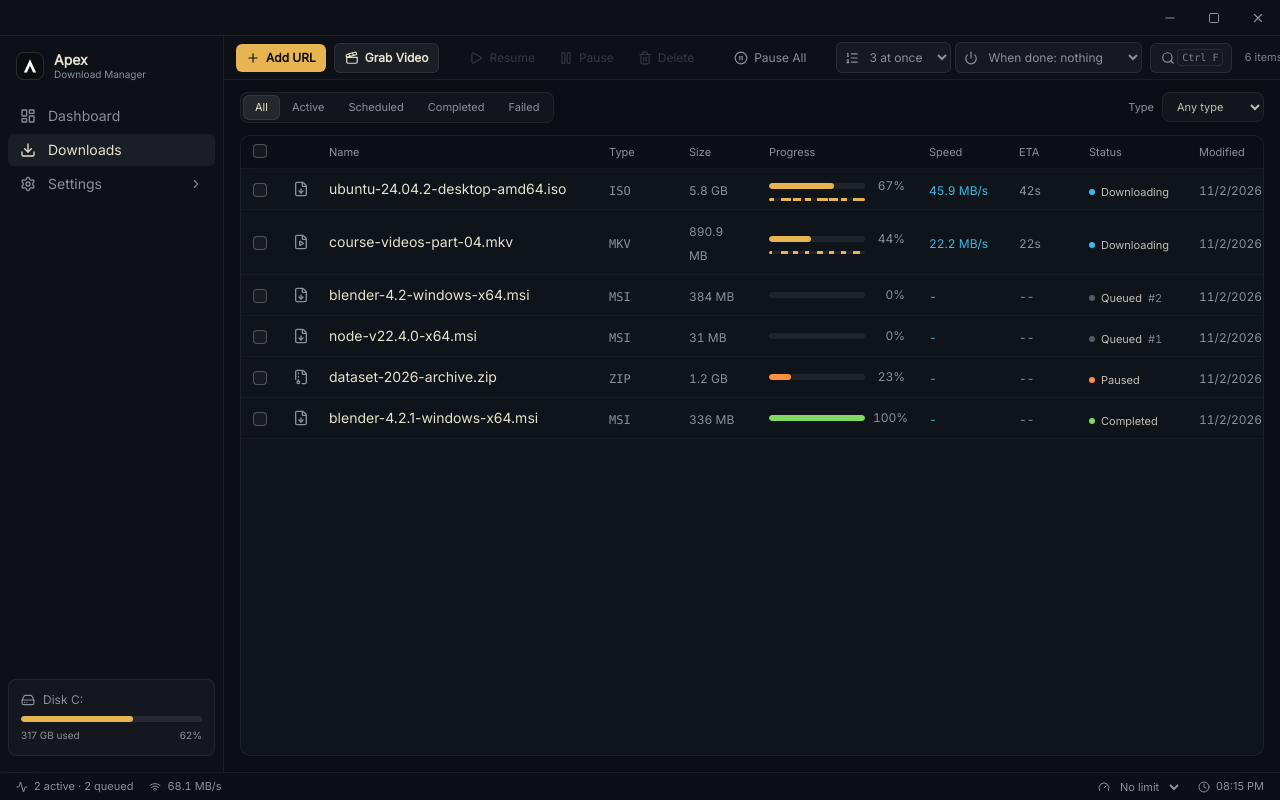
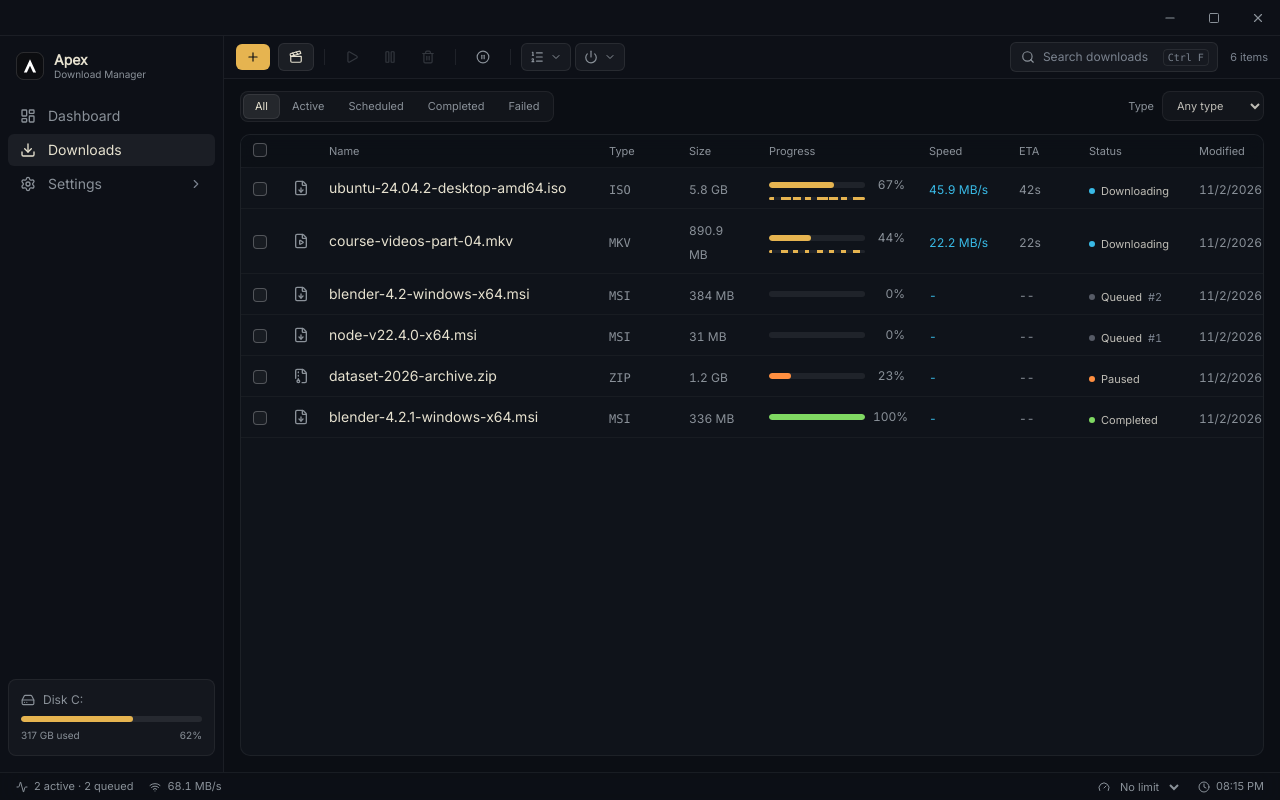
Before and after one commit to ThembaTman0/apex-download-manager, a React (Vite) app in the folder desktop-ui/: page / in a window 1280 px wide. Built offline with nearby package versions, Linux system fonts and the light colour scheme.

Commit message:
fix(ui): size the Downloads toolbar labels to the toolbar, not the window
Labels switched on at a 1280 px window, but the sidebar leaves the
toolbar about 1060 px there, so it overflowed and cut off the selection
count. A container query keys them to the toolbar's own width.

```diff
--- a/desktop-ui/src/components/layout/Toolbar.tsx
+++ b/desktop-ui/src/components/layout/Toolbar.tsx
@@ -67,7 +67,7 @@ export function Toolbar() {
   }, []);
 
   return (
-    <div className="flex items-center gap-1 px-3 py-1.5 bg-surface border-b border-white/[0.06] shrink-0">
+    <div className="@container/toolbar flex items-center gap-1 px-3 py-1.5 bg-surface border-b border-white/[0.06] shrink-0">
       <button
         onClick={() => setAddDialogOpen(true)}
         title="Add URL"
@@ -75,7 +75,7 @@ export function Toolbar() {
         className="flex items-center gap-1.5 px-2.5 py-1.5 rounded-md text-xs font-semibold bg-accent hover:bg-accent-hover text-on-accent transition-colors whitespace-nowrap"
       >
         <Plus className="w-3.5 h-3.5" />
-        <span className="hidden xl:inline">Add URL</span>
+        <span className="hidden @6xl/toolbar:inline">Add URL</span>
       </button>
 
       <button
@@ -85,7 +85,7 @@ export function Toolbar() {
         className="flex items-center gap-1.5 px-2.5 py-1.5 rounded-md text-xs font-semibold bg-white/[0.06] border border-white/[0.08] hover:bg-white/[0.1] text-ink transition-colors ml-1 whitespace-nowrap"
       >
         <Clapperboard className="w-3.5 h-3.5" />
-        <span className="hidden xl:inline">Grab Video</span>
+        <span className="hidden @6xl/toolbar:inline">Grab Video</span>
       </button>
 
       <div className="w-px h-4 bg-white/[0.08] mx-1.5" />
@@ -228,14 +228,14 @@ function QueueSelect({
     <label
       title={title}
       className={cn(
-        "relative flex items-center gap-1.5 pl-2 max-xl:pr-2 max-xl:py-1.5 rounded-md border bg-white/[0.04] cursor-pointer transition-colors",
+        "relative flex items-center gap-1.5 pl-2 @max-6xl/toolbar:pr-2 @max-6xl/toolbar:py-1.5 rounded-md border bg-white/[0.04] cursor-pointer transition-colors",
         active
           ? "border-warning/40 text-warning"
           : "border-white/[0.08] text-ink-muted hover:text-ink"
       )}
     >
       <Icon className="w-3.5 h-3.5 shrink-0" />
-      <ChevronDown className="w-3 h-3 shrink-0 xl:hidden" />
+      <ChevronDown className="w-3 h-3 shrink-0 @6xl/toolbar:hidden" />
       {/* Below xl the select overlays the whole control invisibly so the
           native dropdown still opens from the icon-only trigger. */}
       <select
@@ -243,7 +243,7 @@ function QueueSelect({
         onChange={(e) => onChange(e.target.value)}
         aria-label={title}
         className={cn(
-          "bg-transparent text-xs font-medium outline-none cursor-pointer [color-scheme:dark] xl:py-1.5 xl:pr-1.5 max-xl:absolute max-xl:inset-0 max-xl:w-full max-xl:opacity-0",
+          "bg-transparent text-xs font-medium outline-none cursor-pointer [color-scheme:dark] @6xl/toolbar:py-1.5 @6xl/toolbar:pr-1.5 @max-6xl/toolbar:absolute @max-6xl/toolbar:inset-0 @max-6xl/toolbar:w-full @max-6xl/toolbar:opacity-0",
           active ? "text-warning" : "text-inherit"
         )}
       >
@@ -286,7 +286,7 @@ function GhostButton({
       )}
     >
       <Icon className="w-3.5 h-3.5" />
-      <span className="hidden xl:inline">{label}</span>
+      <span className="hidden @6xl/toolbar:inline">{label}</span>
     </button>
   );
 }
```
